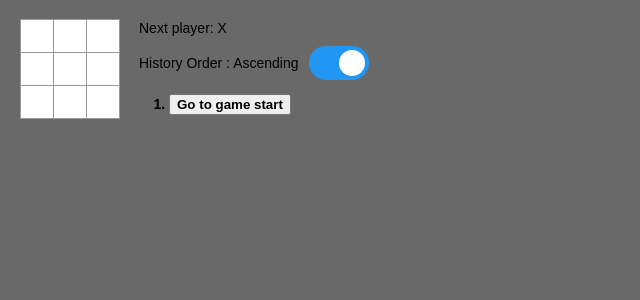
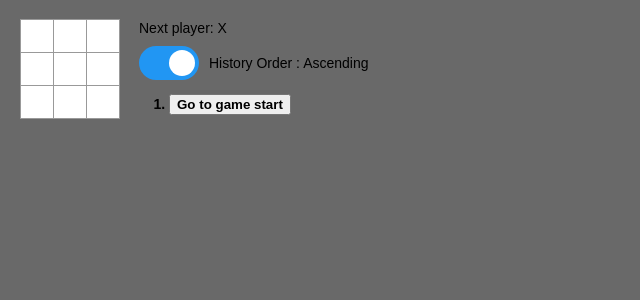
Before and after one commit to RudolfFrederiksen/react_test, a React (Create React App) app: page / in a window 1280 px wide. Shown: the top 300 px of the page, without its empty margins (0-640 px from the left). Built offline with nearby package versions, Linux system fonts and the light colour scheme.

Commit message:
reorder button/label

```diff
--- a/src/components/game/game/Game.scss
+++ b/src/components/game/game/Game.scss
@@ -15,7 +15,7 @@
     align-items: center;
 
     & > span {
-        margin-right: 10px;
+        margin-left: 10px;
     }
 }
 
--- a/src/components/game/game/Game.tsx
+++ b/src/components/game/game/Game.tsx
@@ -135,8 +135,8 @@ class Game extends React.Component<GameProps, GameState> {
                 <div className="game-info">
                     <div className="status">{status}</div>
                     <div className="history-toggle">
+                        <Toggle isActive={this.state.orderMoveAsc} onClick={() => this.toggleHistoryOrder()} />
                         <span>History Order : {this.state.orderMoveAsc ? "Ascending" : "Descending"}</span>
-                        <Toggle isActive={this.state.orderMoveAsc} onClick={() => this.toggleHistoryOrder()} />
                     </div>
                     <ol reversed={!this.state.orderMoveAsc}>{this.renderHistory()}</ol>
                 </div>
```
